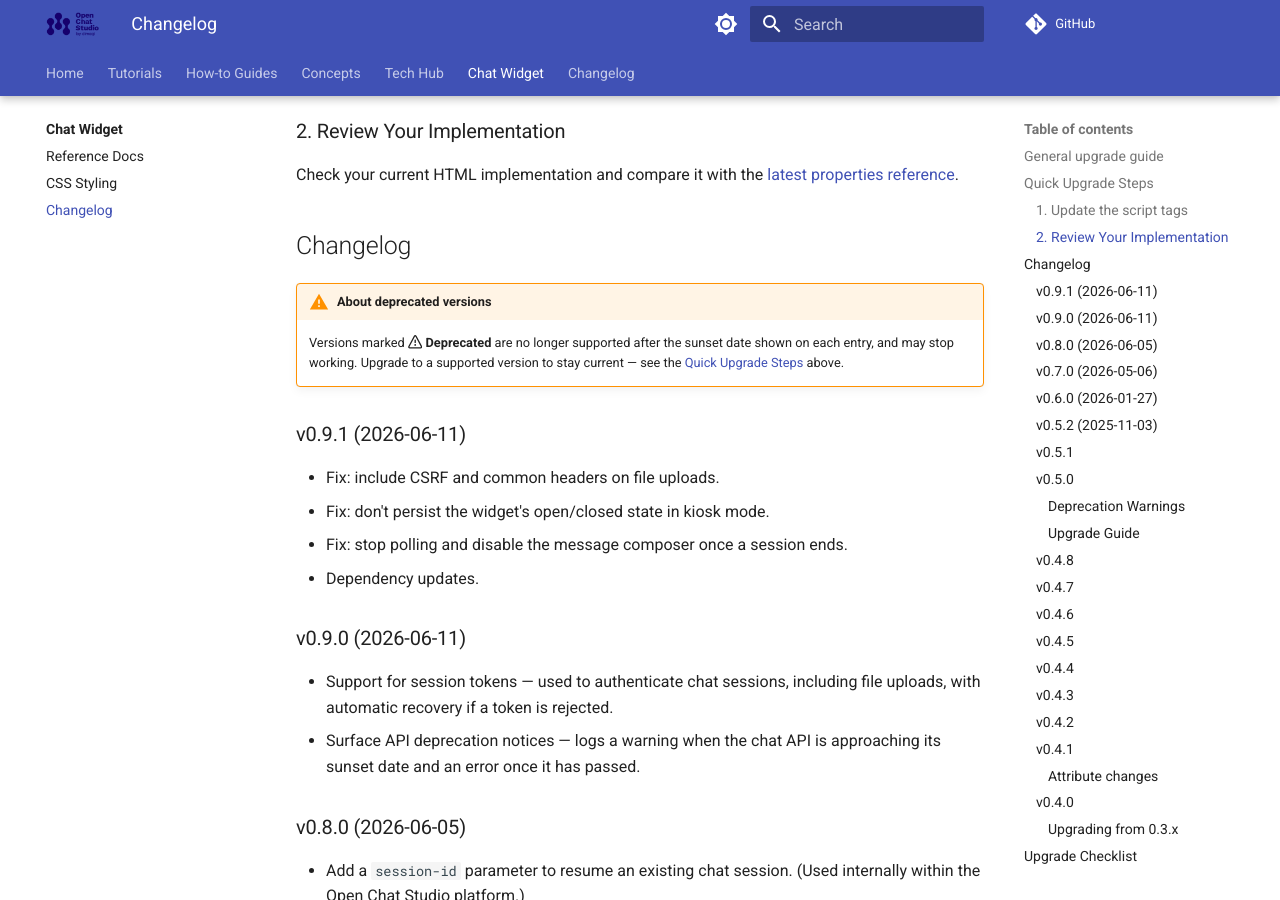
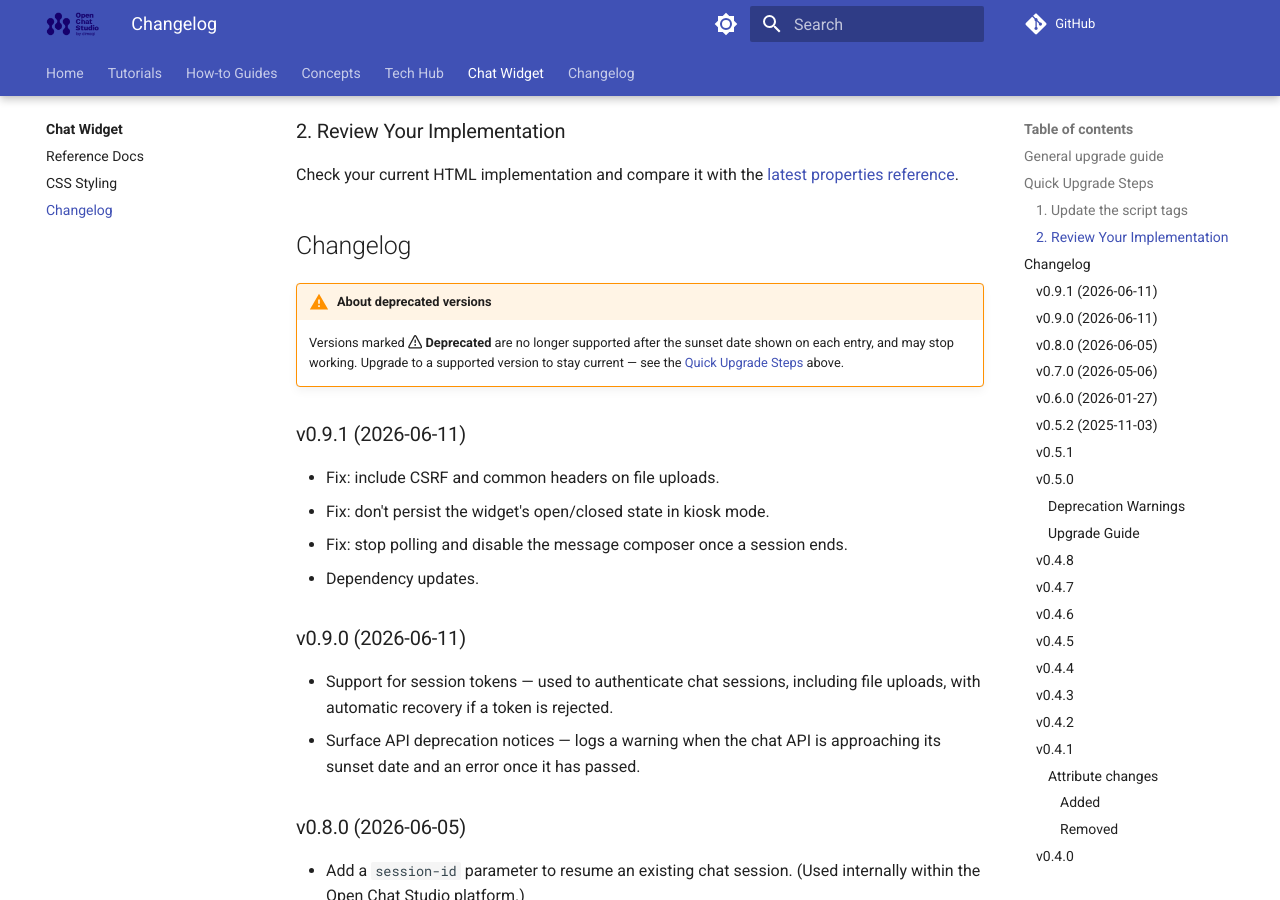
Before and after one commit to dimagi/open-chat-studio-docs, an MkDocs documentation site: the page built from docs/chat_widget/changelog.md, in a window 1280 px wide and 900 px high, scrolled down 566 px. Built offline with MkDocs 1.6.1 and Material for MkDocs 9.7.7, drawn with Linux system fonts in a browser that asks for light colours; a script that is not in the unit is left out; comment, search, counter and statistics services are not loaded.

Commit message:
Changelog fixes for new lint rules enabled

```diff
--- a/docs/chat_widget/changelog.md
+++ b/docs/chat_widget/changelog.md
@@ -190,11 +190,11 @@
 
 #### Attribute changes
 
-**Added**
+##### Added
 
 * `allow-full-screen`: Allow the user to make the chat window full screen.
 
-**Removed**
+##### Removed
 
 * `expanded`
 
```
Also changed, not shown: .github/templates/changelog-compaction-instructions.md.
